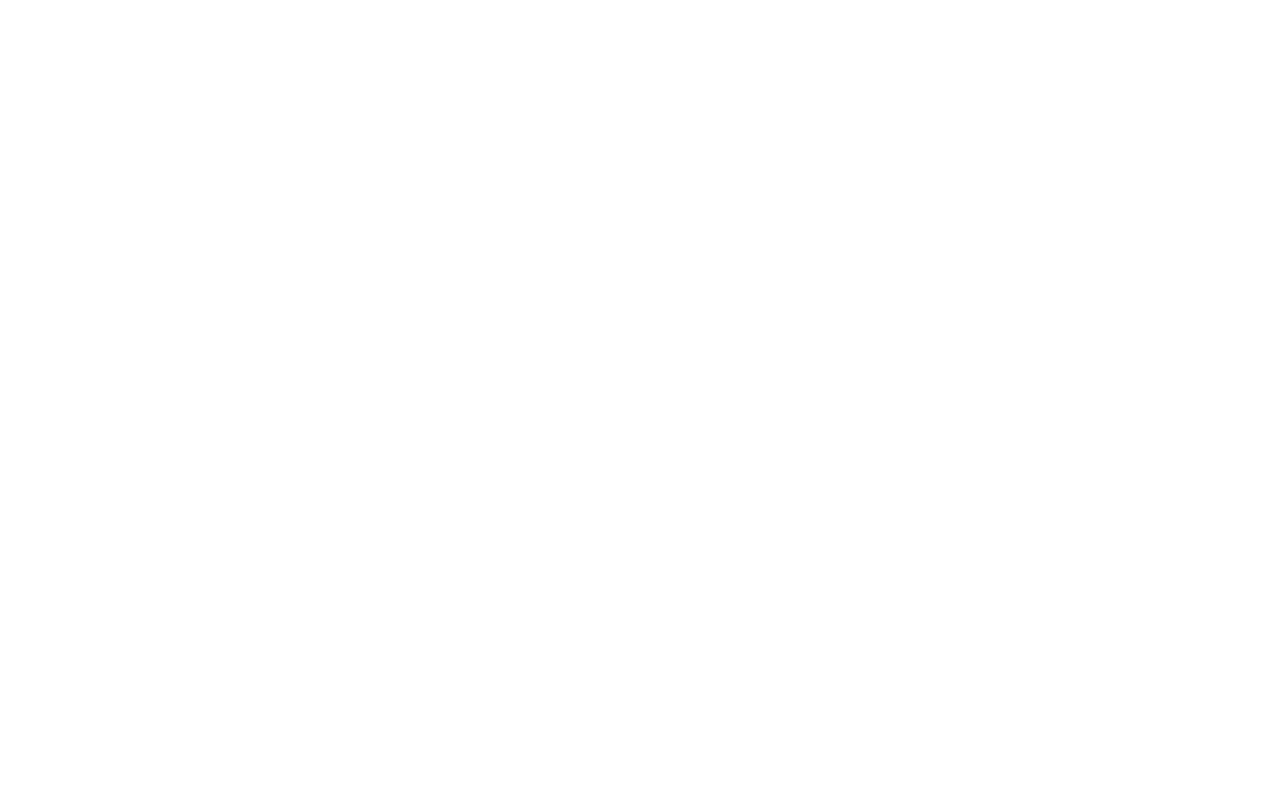
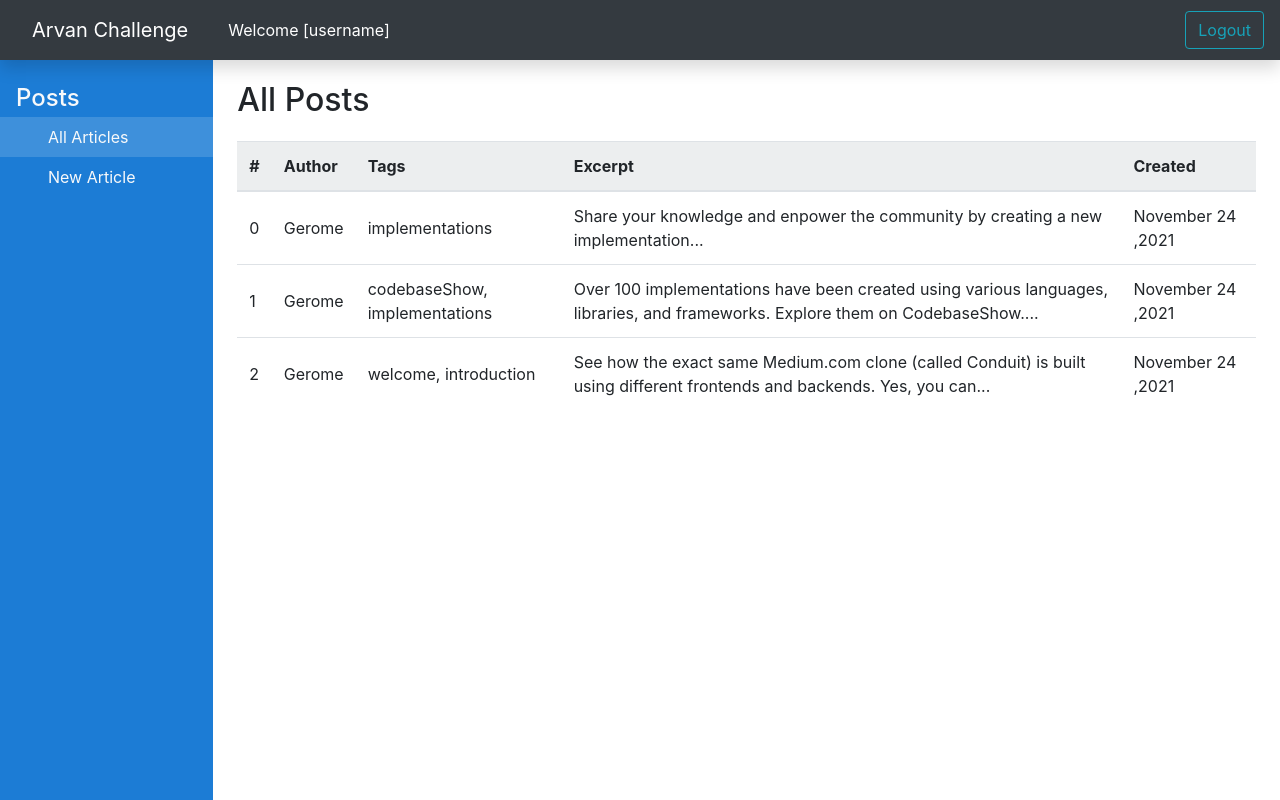
Before and after one commit to Reza-Javadpour/arvan-cloud-assessment, a Vue app: page /articles in a window 1280 px wide. Before the commit this address had no page. Built offline with nearby package versions, Linux system fonts and the light colour scheme.

Commit message:
Feature: Designing Articles page and integrating with mock data

```diff
--- a/package.json
+++ b/package.json
@@ -9,6 +9,7 @@
     "preview": "vite preview"
   },
   "dependencies": {
+    "moment": "^2.29.4",
     "vue": "^3.2.37",
     "vue-router": "^4.1.4"
   },
--- a/src/assets/styles/_type.scss
+++ b/src/assets/styles/_type.scss
@@ -46,3 +46,13 @@
 span, div {
   cursor: default;
 }
+
+table{
+  th {
+    background-color: #eceeef;
+    text-transform: capitalize;
+  }
+  th, td {
+    vertical-align: middle !important;
+  }
+}
--- /dev/null
+++ b/src/core/mock-data.js
@@ -0,0 +1,71 @@
+export const articlesMockResponse = {
+  articles: [
+    {
+      slug: 'Create-a-new-implementation-1',
+      title: 'Create a new implementation',
+      description: 'join the community by creating a new implementation',
+      body: 'Share your knowledge and enpower the community by creating a new implementation',
+      tagList: [
+        'implementations'
+      ],
+      createdAt: '2021-11-24T12:11:08.212Z',
+      updatedAt: '2021-11-24T12:11:08.212Z',
+      favorited: false,
+      favoritesCount: 3664,
+      author: {
+        username: 'Gerome',
+        bio: null,
+        image: 'https://api.realworld.io/images/demo-avatar.png',
+        following: false
+      }
+    },
+    {
+      slug: 'Explore-implementations-1',
+      title: 'Explore implementations',
+      description: 'discover the implementations created by the RealWorld community',
+      body: 'Over 100 implementations have been created using various languages, libraries, and frameworks.\n\nExplore them on CodebaseShow.',
+      tagList: [
+        'codebaseShow',
+        'implementations'
+      ],
+      createdAt: '2021-11-24T12:11:07.952Z',
+      updatedAt: '2021-11-24T12:11:07.952Z',
+      favorited: false,
+      favoritesCount: 2138,
+      author: {
+        username: 'Gerome',
+        bio: null,
+        image: 'https://api.realworld.io/images/demo-avatar.png',
+        following: false
+      }
+    },
+    {
+      slug: 'Welcome-to-RealWorld-project-1',
+      title: 'Welcome to RealWorld project',
+      description: 'Exemplary fullstack Medium.com clone powered by React, Angular, Node, Django, and many more',
+      body: 'See how the exact same Medium.com clone (called Conduit) is built using different frontends and backends. Yes, you can mix and match them, because they all adhere to the same API spec',
+      tagList: [
+        'welcome',
+        'introduction'
+      ],
+      createdAt: '2021-11-24T12:11:07.557Z',
+      updatedAt: '2021-11-24T12:11:07.557Z',
+      favorited: false,
+      favoritesCount: 1529,
+      author: {
+        username: 'Gerome',
+        bio: null,
+        image: 'https://api.realworld.io/images/demo-avatar.png',
+        following: false
+      }
+    }
+  ],
+  articlesCount: 3
+};
+
+export const tagsResponse = [
+  'implementations',
+  'welcome',
+  'introduction',
+  'codebaseShow'
+]
--- /dev/null
+++ b/src/core/transformers/articles.js
@@ -0,0 +1,13 @@
+import moment from 'moment';
+
+export function transformArticles(items) {
+  return items.map((item, index) => {
+    return {
+      index: index + 1,
+      author: item.author.username,
+      tags: item.tagList.join(', '),
+      excerpt: item.body.length > 20 ? (item.body.split(' ').slice(0, 19).join(' ') + '...') : item.body,
+      created: moment(item.createdAt).format('MMMM DD ,YYYY')
+    }
+  });
+}
--- a/src/layout/PanelLayout.vue
+++ b/src/layout/PanelLayout.vue
@@ -12,20 +12,20 @@
     </nav>
     <div class="layout-content container-fluid">
       <div class="row">
-        <nav id="sidebarMenu" class="col-md-3 col-lg-2 d-md-block text-light sidebar collapse">
+        <nav id="sidebarMenu" class="col-md-3 col-lg-2 pl-0 pr-0 d-md-block text-light sidebar collapse">
           <div class="sidebar-sticky p-0">
             <div class="greeting-text mt-4 ml-3 d-sm-none">Welcome [username]</div>
             <h4 class="sidebar-heading d-flex justify-content-between align-items-center px-3 mt-4 mb-1">
               <span>Posts</span>
             </h4>
             <ul class="nav flex-column">
-              <li class="nav-item ml-4">
-                <router-link class="nav-link" to="/articles">
+              <li class="nav-item">
+                <router-link class="nav-link pl-5" to="/articles">
                   All Articles
                 </router-link>
               </li>
-              <li class="nav-item ml-4">
-                <router-link class="nav-link" to="/articles/new">
+              <li class="nav-item">
+                <router-link class="nav-link pl-5" to="/articles/new">
                   New Article
                 </router-link>
               </li>
@@ -65,6 +65,11 @@
 
   #sidebarMenu {
     background-color: $primary-color;
+    .nav-item {
+      > a.active {
+        background-color: rgba(255, 255, 255, 0.15);
+      }
+    }
   }
 
   .layout-content {
@@ -72,6 +77,7 @@
     height: calc(100vh - $navbar-height);
 
     .router-view-wrapper {
+      padding: 0 30px 73px;
       overflow-y: scroll;
       height: calc(100vh - $navbar-height);
     }
--- /dev/null
+++ b/src/views/panel/Articles.vue
@@ -0,0 +1,50 @@
+<template>
+  <div class="articles-page">
+    <h1>All Posts</h1>
+    <table class="table">
+      <thead>
+      <tr>
+        <th scope="col">#</th>
+        <th v-for="col in columns" scope="col">{{ col }}</th>
+      </tr>
+      </thead>
+      <tbody>
+      <tr v-for="(row, rowIndex) in articles" :key="`table-${rowIndex}`">
+        <td scope="row">{{rowIndex}}</td>
+        <td v-for="(col, colIndex) in columns" :key="`table-${rowIndex}-${colIndex}`">
+            {{ row[ col ] }}
+        </td>
+      </tr>
+      </tbody>
+    </table>
+  </div>
+</template>
+
+<script>
+import { articlesMockResponse } from '../../core/mock-data.js';
+import { transformArticles } from '../../core/transformers/articles.js';
+
+export default {
+  name: 'Home',
+  data() {
+    return {
+      columns: [
+        'author',
+        'tags',
+        'excerpt',
+        'created'
+      ],
+      articles: []
+    }
+  },
+  mounted () {
+    this.articles = transformArticles(articlesMockResponse.articles)
+  }
+};
+</script>
+
+<style lang="scss" scoped>
+  .articles-page {
+
+  }
+</style>
--- a/src/views/panel/Home.vue
+++ /dev/null
@@ -1,13 +0,0 @@
-<template>
-  <h1>Home page</h1>
-</template>
-
-<script>
-export default {
-  name: 'Home'
-};
-</script>
-
-<style scoped>
-
-</style>
--- /dev/null
+++ b/src/views/panel/NewArticle.vue
@@ -0,0 +1,14 @@
+<template>
+  <div class="new-article-page">New Article</div>
+</template>
+
+<script>
+export default {
+  name: 'NewArticle'
+};
+</script>
+
+<style lang="scss" scoped>
+  .new-article-page {
+  }
+</style>
```
Also changed, not shown: src/router/index.js (+5 -3 lines), 1 other file (tests, documents, lock files or other folders).
